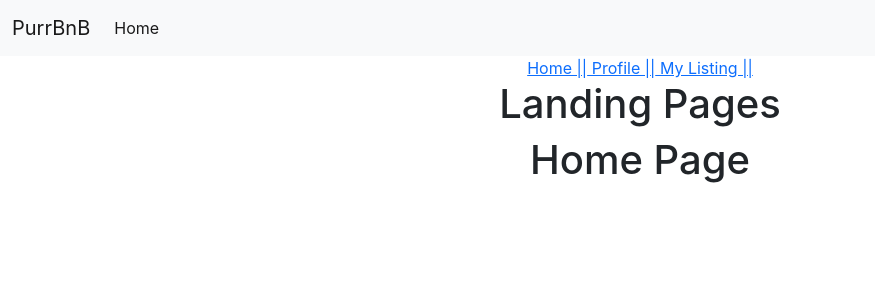
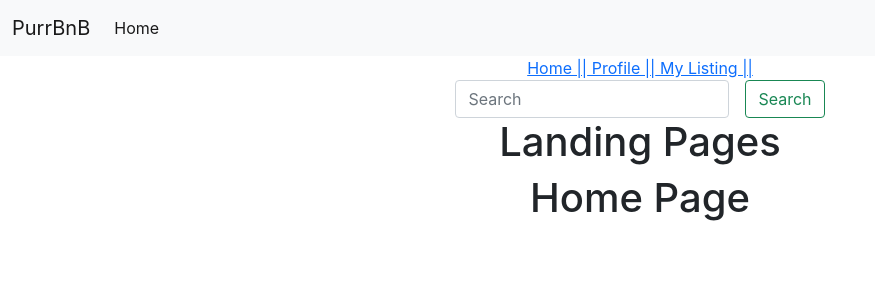
Before and after one commit to Bereket-U/purrbnb, a React (Create React App) app: page /home in a window 1280 px wide. Shown: the top 300 px of the page, without its empty margins (0-875 px from the left). Built offline with nearby package versions, Linux system fonts and the light colour scheme.

Commit message:
added search bar

```diff
--- a/src/App.js
+++ b/src/App.js
@@ -5,11 +5,13 @@ import HomePage from "./pages/HomePage/HomePage";
 import MyListingPage from "./pages/MyListingPage/MyListingPage";
 import ProfilePage from "./pages/ProfilePage/ProfilePage";
 import Menu from "./components/Menu/Menu";
+import Search from "./components/Search/Search";
 
 function App() {
   return (
     <div className="App">
       <Menu />
+      < Search />
 
       <h1>Landing Pages</h1>
 
--- /dev/null
+++ b/src/components/Search/Search.jsx
@@ -0,0 +1,13 @@
+import React from 'react'
+
+export default function Search() {
+    return (
+        <div class="d-flex justify-content-center">
+            <form class="d-flex">
+                <input class="form-control me-3" type="search" placeholder="Search" aria-label="Search"/>
+                <button class="btn btn-outline-success" type="submit">Search</button>
+            </form>
+
+        </div>
+    )
+}
--- a/src/pages/HomePage/HomePage.jsx
+++ b/src/pages/HomePage/HomePage.jsx
@@ -4,6 +4,9 @@ export default function HomePage() {
   return (
     <div>
       <h1>Home Page</h1>
+
+
+
     </div>
   );
 }
```
Also changed, not shown: 1 other file (tests, documents, lock files or other folders).
